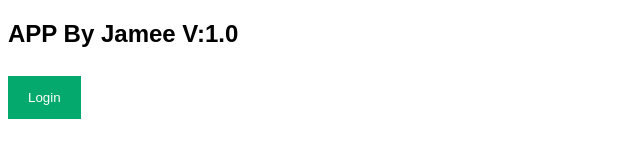
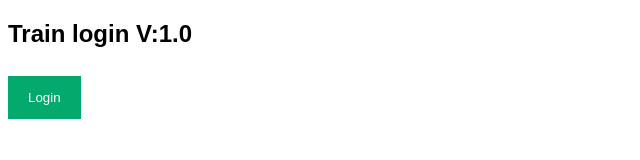
Before and after one commit to Jameema25/dockertest, a plain HTML site: page index.html in a window 1280 px wide. Shown: the whole page, without its empty margins (0-640 px from the left). Drawn offline with Linux system fonts and the light colour scheme.

Commit message:
Update index.html

```diff
--- a/index.html
+++ b/index.html
@@ -127,7 +127,7 @@ span.psw {
 </head>
 <body>
 
-<h2>APP By Jamee V:1.0</h2>
+<h2>Train login V:1.0</h2>
 
 <button onclick="document.getElementById('id01').style.display='block'" style="width:auto;">Login</button>
 
```
